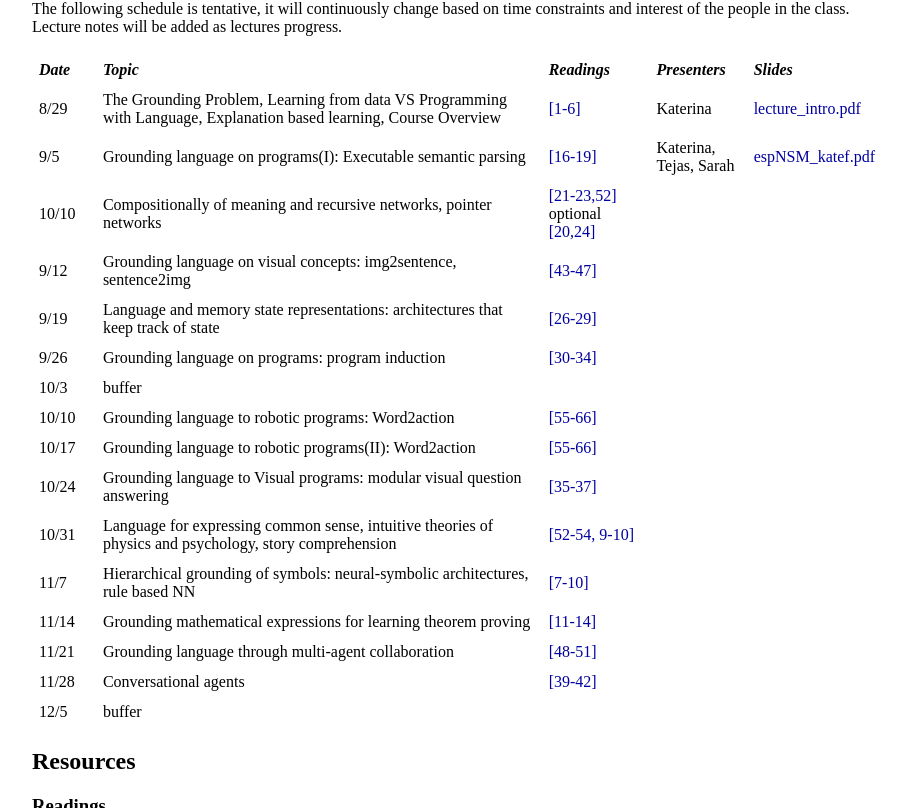
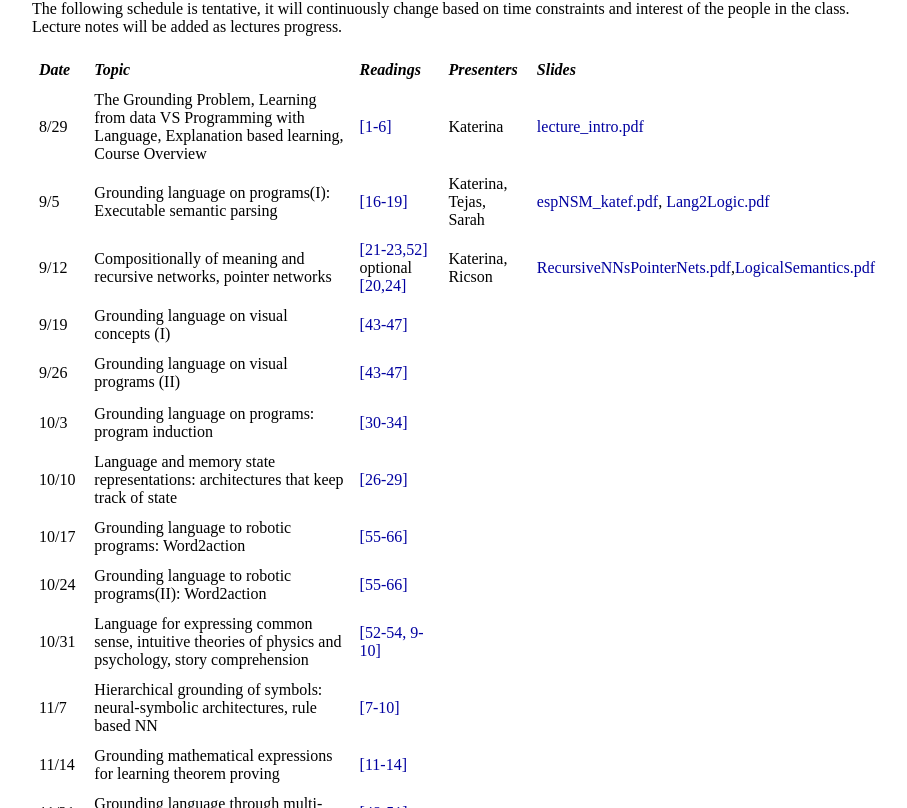
Before and after one commit to katefvision/katefvision.github.io, a plain HTML site: page LanguageGrounding/index.html in a window 1280 px wide. Shown: the part 595-1403 px from the top of the page, without its empty margins (183-1090 px from the left). Drawn offline with Linux system fonts and the light colour scheme.

Commit message:
Update index.html

```diff
--- a/LanguageGrounding/index.html
+++ b/LanguageGrounding/index.html
@@ -97,45 +97,51 @@ The following schedule is tentative, it  will continuously change based on time
 <td> Grounding language on programs(I): Executable semantic parsing</td>
 <td><a href="#readings">[16-19]</a></td>
 <td>Katerina, Tejas, Sarah</td>
-    <td><a href="./SlidesESP_katef.pdf">espNSM_katef.pdf</a> </td></td>
+    <td><a href="./SlidesESP_katef.pdf">espNSM_katef.pdf</a>, <a href="./Language%20to%20Logical%20Form%20with%20Neural%20Attention.pdf">Lang2Logic.pdf</a> </td>
+
 </tr>
 <tr>
-<td>10/10</td>
+<td>9/12</td>
 <td> Compositionally of meaning and recursive networks, pointer networks</td>
 <td><a href="#readings">[21-23,52]</a>  optional <a href="#readings">[20,24]</a> </td>
+<td>Katerina, Ricson</td>
+    <td><a href="./PointerNetsRecursiveNets.pdf">RecursiveNNsPointerNets.pdf</a>,<a href="./RecursiveNeuralNetworksCanLearnLogicalSemantics.pdf.pdf">LogicalSemantics.pdf</a></td>
+</tr>
+<tr>
+
+<td>9/19</td>
+<td> Grounding language on visual concepts (I)</td>
+<td><a href="#readings">[43-47]</a></td>
 <td></td>
     <td></td>
 </tr>
 <tr>
 
-<td>9/12</td>
-<td> Grounding language on visual concepts: img2sentence, sentence2img</td>
+<td>9/26</td>
+<td> Grounding language on visual programs (II)</td>
 <td><a href="#readings">[43-47]</a></td>
 <td></td>
     <td></td>
 </tr>
 <tr>
-<td>9/19</td>
+
+
+<tr>
+<td>10/3</td>
+<td>Grounding language on programs: program induction</td>
+<td><a href="#readings">[30-34]</a></td>
+<td></td>
+    <td></td>
+</tr>
+
+<td>10/10</td>
 <td> Language and memory state representations: architectures that keep track of state </td>
 <td><a href="#readings">[26-29]</a></td>
 <td></td>
     <td></td>
 </tr>
-<tr>
-<td>9/26</td>
-<td>Grounding language on programs: program induction</td>
-<td><a href="#readings">[30-34]</a></td>
-<td></td>
-    <td></td>
-</tr>
-<tr>
-<td>10/3</td>
-<td> buffer</td>
-<td><a href="#readings"></a></td>
-<td></td>
-</tr>
-<tr>
-<td>10/10</td>
+
+<td>10/17</td>
 <td> Grounding language to robotic programs: Word2action</td>
 <td><a href="#readings">[55-66]</a></td>
 <td></td>
@@ -143,19 +149,13 @@ The following schedule is tentative, it  will continuously change based on time
 </tr>
 <tr>
 
-<td>10/17</td>
+<td>10/24</td>
 <td> Grounding language to robotic programs(II): Word2action</td>
 <td><a href="#readings">[55-66]</a></td>
 <td></td>
     <td></td>
 </tr>
-<tr>
-<td>10/24</td>
-<td>Grounding language to Visual programs: modular visual question answering </td>
-<td><a href="#readings">[35-37]</a></td>
-<td></td>
-    <td></td>
-</tr>
+
 <tr>
 <td>10/31</td>
 <td> Language for expressing common sense, intuitive theories of physics and psychology, story comprehension</td>
```
